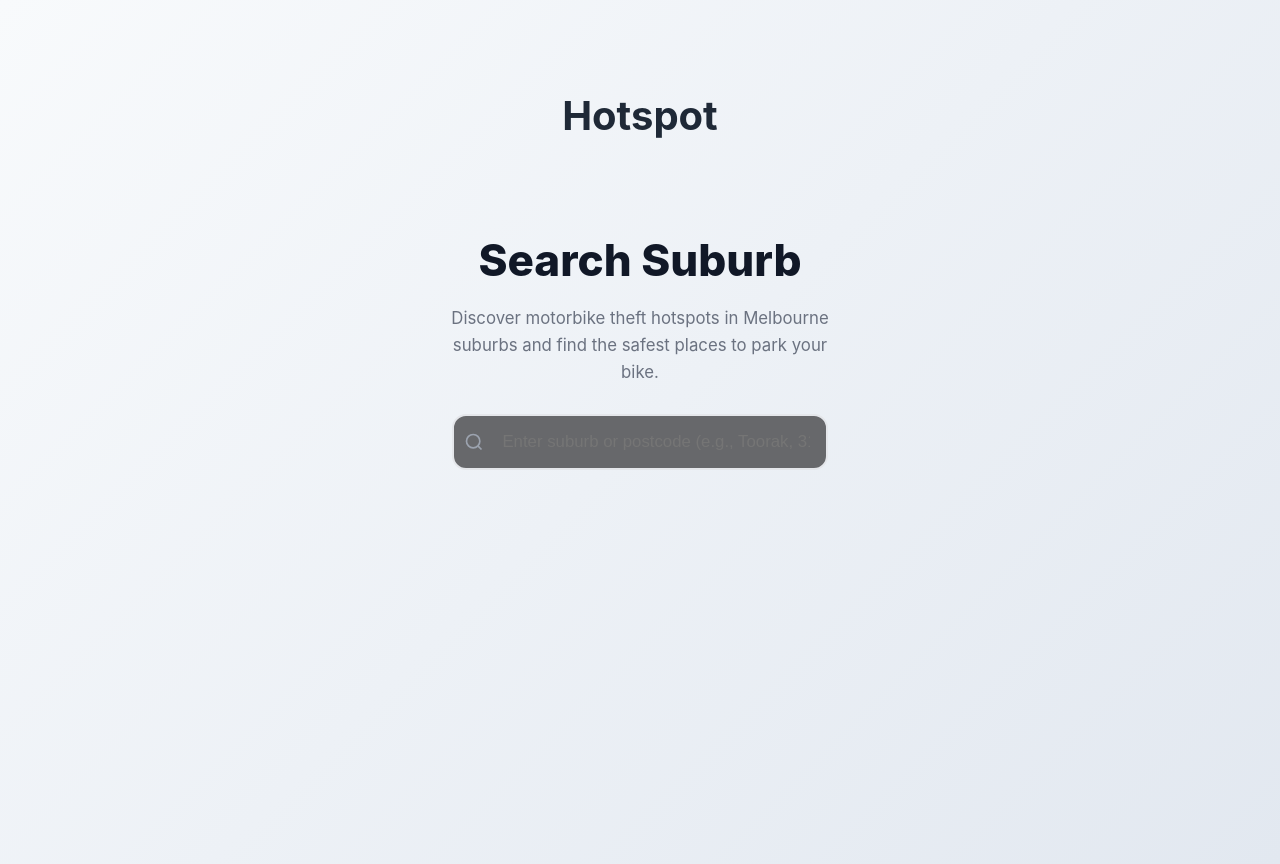
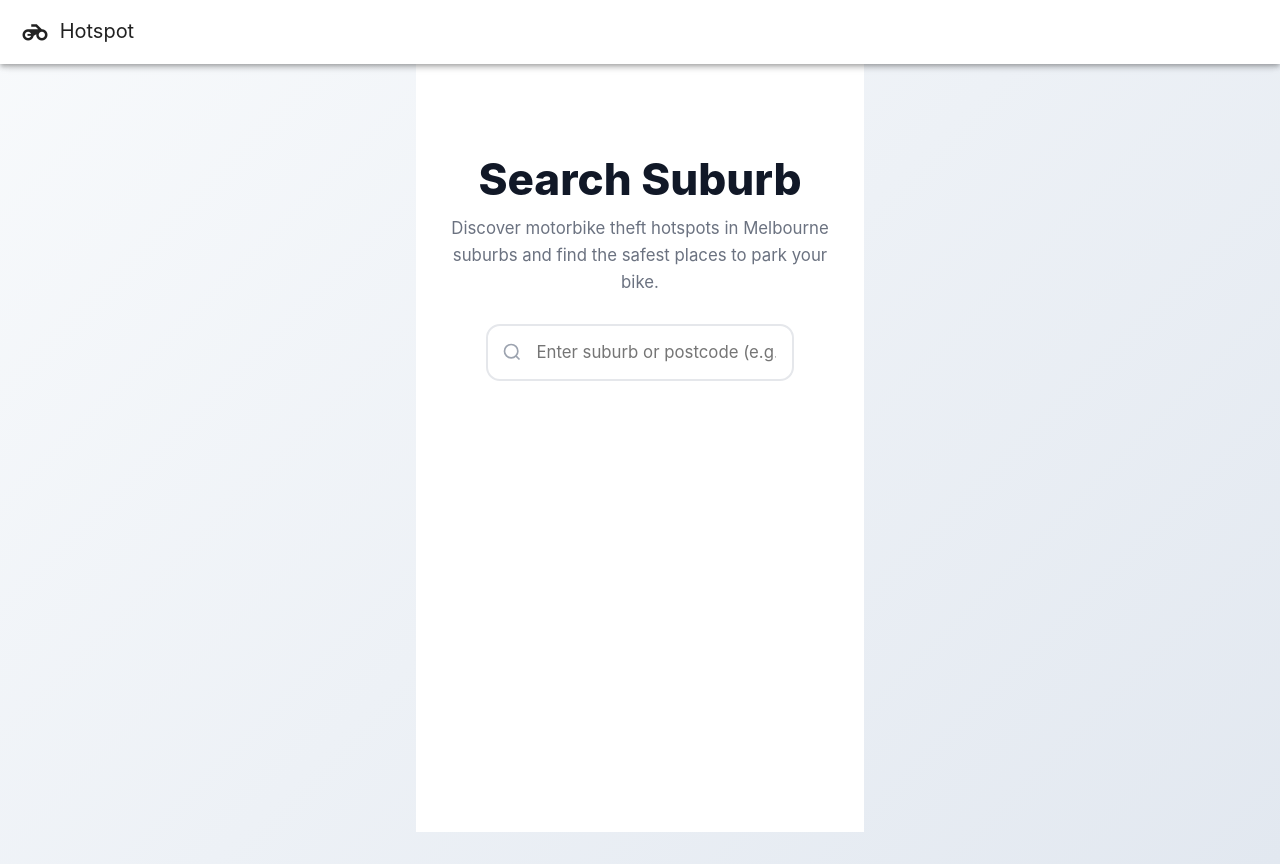
Before and after one commit to michaelmcallister/hotspot, a Vue app in the folder src/web/: page / in a window 1280 px wide. Built offline with nearby package versions, Linux system fonts and the light colour scheme.

Commit message:
Add a navigation bar
This uses vuetify (material UI theme) to do the heavy lifting, reducing the amount of custom code we need

```diff
--- a/src/web/package.json
+++ b/src/web/package.json
@@ -9,7 +9,9 @@
     "preview": "vite preview --open"
   },
   "dependencies": {
-    "vue": "^3.5.0"
+    "@mdi/font": "^7.4.47",
+    "vue": "^3.5.0",
+    "vuetify": "^3.10.0"
   },
   "devDependencies": {
     "@vitejs/plugin-vue": "^5.0.0",
--- a/src/web/src/App.vue
+++ b/src/web/src/App.vue
@@ -1,8 +1,18 @@
 <template>
-  <main class="container">
-    <h1>Hotspot</h1>
-    <Homepage />
-  </main>
+  <v-app>
+    <v-app-bar app>
+      <v-app-bar-title>
+        <v-icon class="mr-1">mdi-motorbike</v-icon>
+        Hotspot
+      </v-app-bar-title>
+    </v-app-bar>
+
+    <v-main>
+      <v-container>
+        <Homepage />
+      </v-container>
+    </v-main>
+  </v-app>
 </template>
 
 <script setup lang="ts">
--- a/src/web/src/components/SearchBar.vue
+++ b/src/web/src/components/SearchBar.vue
@@ -160,6 +160,9 @@ watch(() => props.modelValue, (newValue) => {
   position: relative;
   margin: 0 auto 2rem;
   max-width: 720px;
+  display: flex;
+  justify-content: center;
+  align-items: center;
 }
 .search-input {
   width: 80%;
@@ -167,7 +170,7 @@ watch(() => props.modelValue, (newValue) => {
   border: 2px solid #e5e7eb;
   border-radius: 14px;
   font-size: 1.05rem;
-  background: #67686b;
+  background: #ffffff;
   transition: border-color .2s, box-shadow .2s;
 }
 .search-input:focus {
@@ -177,11 +180,12 @@ watch(() => props.modelValue, (newValue) => {
 }
 .search-icon {
   position: absolute;
-  left: 1rem;
+  left: 10%;
   top: 50%;
   transform: translateY(-50%);
   color: #9ca3af;
   z-index: 2;
+  margin-left: 1rem;
 }
 .suggestions-list {
   position: absolute;
--- a/src/web/src/main.ts
+++ b/src/web/src/main.ts
@@ -1,4 +1,16 @@
 import { createApp } from 'vue'
 import App from '../src/App.vue'
 import './assets/styles.css'
-createApp(App).mount('#app')
+
+import 'vuetify/styles'
+import { createVuetify } from 'vuetify'
+import * as components from 'vuetify/components'
+import * as directives from 'vuetify/directives'
+import '@mdi/font/css/materialdesignicons.css'
+
+const vuetify = createVuetify({
+  components,
+  directives,
+})
+
+createApp(App).use(vuetify).mount('#app')
```
Also changed, not shown: 1 other file (tests, documents, lock files or other folders).
